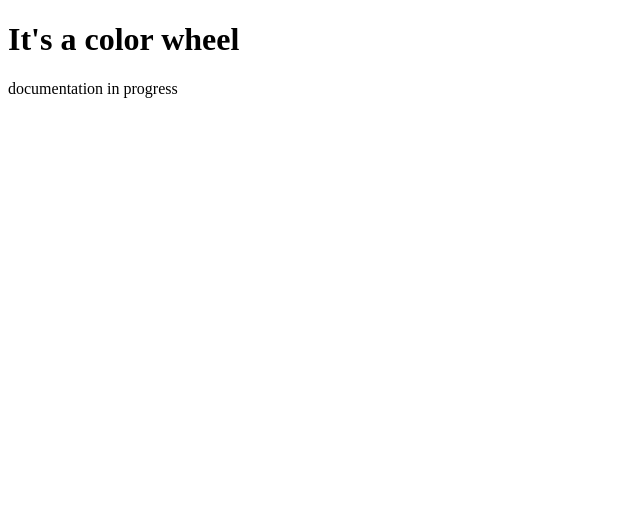
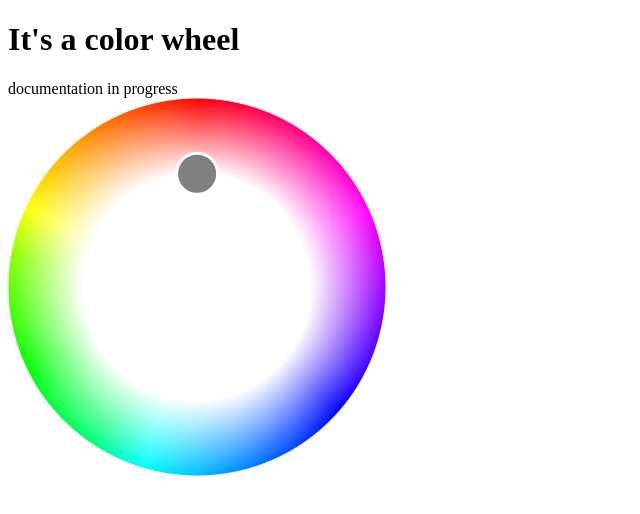
Before and after one commit to OmarCastro/its-a-color-wheel, a plain HTML site: page docs/index.html in a window 1280 px wide. Shown: the whole page, without its empty margins (0-640 px from the left). Drawn offline with Linux system fonts and the light colour scheme.

```diff
--- a/docs/index.html
+++ b/docs/index.html
@@ -4,6 +4,7 @@
         <title>It's a color wheel</title>
         <meta name="description" content="documentation of it's a color wheel component">
         <meta name="keywords" content="color wheel webcomponents">
+        <script type="module" src="../src/color-wheel.element.js?named=color-wheel"></script>
     </head>
     <body>
         <h1>
@@ -12,6 +13,10 @@
 
         documentation in progress
 
+        <section>
+            <color-wheel></color-wheel>
+        </section>
+
 
     </body>
 </html>
```
